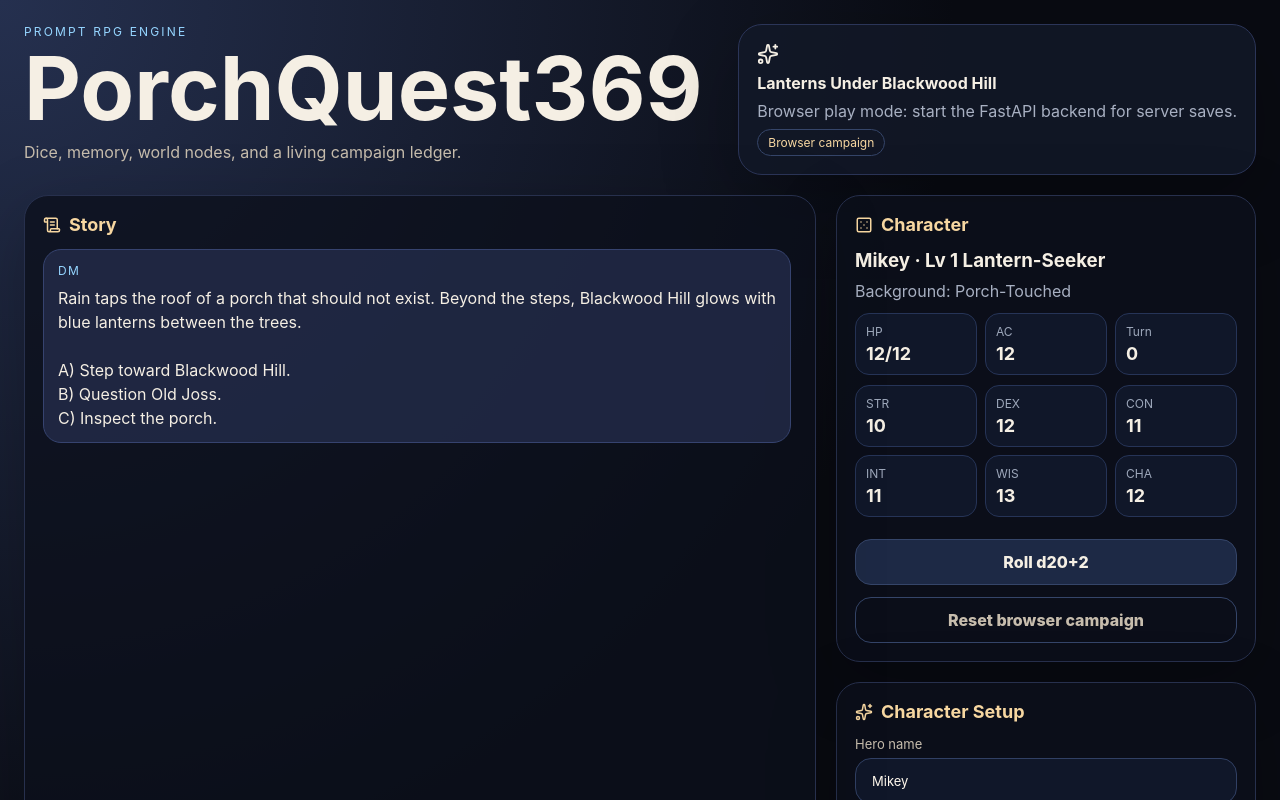
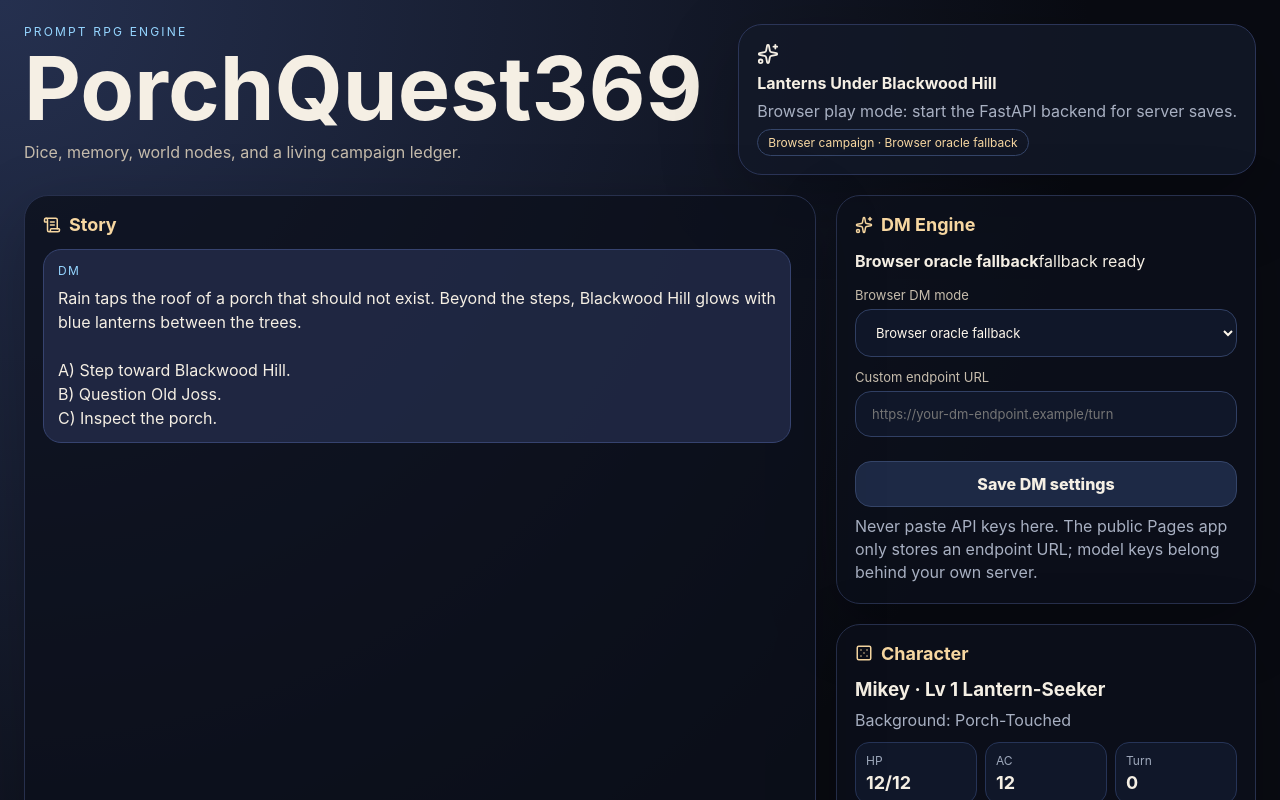
Before and after one commit to MichaelWave369/PorchQuest369, a React (Vite) app in the folder apps/web/: page / in a window 1280 px wide. Shown: the top 800 px of the page. Built offline with nearby package versions, Linux system fonts and the light colour scheme; no server answers.

Commit message:
Add browser DM adapter panel

```diff
--- a/apps/web/src/App.jsx
+++ b/apps/web/src/App.jsx
@@ -4,6 +4,7 @@ const API_BASE = import.meta.env.VITE_API_BASE || 'http://127.0.0.1:8787';
 const STATIC_PLAY = import.meta.env.VITE_STATIC_PLAY === '1';
 const STORAGE_KEY = 'porchquest369.browserCampaign.v2';
 const LEGACY_STORAGE_KEY = 'porchquest369.browserCampaign.v1';
+const DM_SETTINGS_KEY = 'porchquest369.dmSettings.v1';
 
 const CLASS_PRESETS = {
   'Lantern-Seeker': {
@@ -40,17 +41,6 @@ const CLASS_PRESETS = {
   }
 };
 
-function StatPill({ label, value }) {
-  return <div className="stat-pill"><span>{label}</span><strong>{value}</strong></div>;
-}
-
-function Panel({ title, icon: Icon, children }) {
-  return <section className="panel">
-    <h2>{Icon ? <Icon size={18} /> : null}{title}</h2>
-    {children}
-  </section>;
-}
-
 const fallbackCampaign = {
   id: 'browser-demo',
   campaign_name: 'Lanterns Under Blackwood Hill',
@@ -75,25 +65,40 @@ const fallbackCampaign = {
     },
     edges: []
   },
+  flags: {},
   pending_patches: [],
   log: [{ role: 'dm', content: "Rain taps the roof of a porch that should not exist. Beyond the steps, Blackwood Hill glows with blue lanterns between the trees.\n\nA) Step toward Blackwood Hill.\nB) Question Old Joss.\nC) Inspect the porch.", ts: '' }]
 };
+
+function StatPill({ label, value }) {
+  return <div className="stat-pill"><span>{label}</span><strong>{value}</strong></div>;
+}
+
+function Panel({ title, icon: Icon, children }) {
+  return <section className="panel">
+    <h2>{Icon ? <Icon size={18} /> : null}{title}</h2>
+    {children}
+  </section>;
+}
 
 function cloneCampaign(seed = fallbackCampaign) {
   return JSON.parse(JSON.stringify(seed));
 }
 
 function normalizeCampaign(raw) {
-  const campaign = { ...cloneCampaign(), ...(raw || {}) };
-  campaign.player = { ...cloneCampaign().player, ...(raw?.player || {}) };
-  campaign.player.stats = { ...cloneCampaign().player.stats, ...(raw?.player?.stats || {}) };
-  campaign.player.skills = { ...cloneCampaign().player.skills, ...(raw?.player?.skills || {}) };
+  const base = cloneCampaign();
+  const campaign = { ...base, ...(raw || {}) };
+  campaign.player = { ...base.player, ...(raw?.player || {}) };
+  campaign.player.stats = { ...base.player.stats, ...(raw?.player?.stats || {}) };
+  campaign.player.skills = { ...base.player.skills, ...(raw?.player?.skills || {}) };
   campaign.player.inventory = raw?.player?.inventory || campaign.player.inventory || [];
   campaign.quests = raw?.quests || campaign.quests || [];
   campaign.world = raw?.world || campaign.world || { nodes: {}, edges: [] };
   campaign.world.nodes = campaign.world.nodes || {};
   campaign.world.edges = campaign.world.edges || [];
+  campaign.flags = raw?.flags || campaign.flags || {};
   campaign.pending_patches = raw?.pending_patches || [];
+  campaign.pending_world_patches = raw?.pending_world_patches || [];
   campaign.log = raw?.log || campaign.log || [];
   return campaign;
 }
@@ -113,6 +118,24 @@ function saveBrowserCampaign(campaign) {
     localStorage.setItem(STORAGE_KEY, JSON.stringify(normalizeCampaign(campaign)));
   } catch (err) {
     console.warn('Could not save browser campaign', err);
+  }
+}
+
+function loadDmSettings() {
+  try {
+    const raw = localStorage.getItem(DM_SETTINGS_KEY);
+    if (raw) return { mode: 'browser', endpoint: '', ...JSON.parse(raw) };
+  } catch (err) {
+    console.warn('Could not load DM settings', err);
+  }
+  return { mode: 'browser', endpoint: '' };
+}
+
+function saveDmSettings(settings) {
+  try {
+    localStorage.setItem(DM_SETTINGS_KEY, JSON.stringify(settings));
+  } catch (err) {
+    console.warn('Could not save DM settings', err);
   }
 }
 
@@ -222,6 +245,35 @@ function applyPatch(world = {}, patch) {
   };
 }
 
+function applyCampaignUpdate(campaign, update = {}) {
+  const next = normalizeCampaign(campaign);
+  if (typeof update.location === 'string' && update.location.trim()) next.location = update.location.trim();
+  if (typeof update.hp_delta === 'number') {
+    next.player.hp = Math.max(0, Math.min((next.player.hp || 0) + update.hp_delta, next.player.hp_max || next.player.hp || 0));
+  }
+  if (Array.isArray(update.add_items)) {
+    const inv = new Set(next.player.inventory || []);
+    update.add_items.forEach((item) => item && inv.add(String(item)));
+    next.player.inventory = [...inv];
+  }
+  if (Array.isArray(update.remove_items)) {
+    const remove = new Set(update.remove_items.map(String));
+    next.player.inventory = (next.player.inventory || []).filter((item) => !remove.has(String(item)));
+  }
+  if (Array.isArray(update.quest_updates)) {
+    const quests = [...(next.quests || [])];
+    update.quest_updates.forEach((incoming) => {
+      if (!incoming?.id) return;
+      const idx = quests.findIndex((q) => q.id === incoming.id);
+      if (idx >= 0) quests[idx] = { ...quests[idx], ...incoming };
+      else quests.push({ type: 'side', status: 'open', ...incoming });
+    });
+    next.quests = quests;
+  }
+  if (update.flags && typeof update.flags === 'object') next.flags = { ...(next.flags || {}), ...update.flags };
+  return next;
+}
+
 function resolveBrowserTurn(campaign, action) {
   const profile = actionProfile(action, campaign);
   const roll = rollCheck({ expr: `1d20+${profile.mod}`, mod: profile.mod, dc: profile.dc, label: profile.label });
@@ -242,6 +294,35 @@ function resolveBrowserTurn(campaign, action) {
   return { campaign: next, roll };
 }
 
+function normalizeCustomPatches(raw) {
+  const patches = Array.isArray(raw) ? raw : [];
+  return patches.filter((patch) => patch?.type === 'upsert_node' && patch?.node?.id);
+}
+
+function mergeCustomTurnResult(campaign, action, payload) {
+  if (payload?.campaign) {
+    return { campaign: normalizeCampaign(payload.campaign), roll: payload.roll || null };
+  }
+  const profile = actionProfile(action, campaign);
+  const roll = payload?.roll || rollCheck({ expr: `1d20+${profile.mod}`, mod: profile.mod, dc: profile.dc, label: profile.label });
+  const narrative = payload?.narrative || payload?.message || localNarration(action, roll);
+  const pending = normalizeCustomPatches(payload?.pending_patches);
+  const patchNote = pending.length ? `\n\nCanon proposals: ${pending.length} custom DM world update${pending.length === 1 ? '' : 's'} waiting for approval.` : '';
+  const base = applyCampaignUpdate(campaign, payload?.update || {});
+  const next = normalizeCampaign({
+    ...base,
+    turn: (base.turn || 0) + 1,
+    pending_patches: [...(base.pending_patches || []), ...pending],
+    log: [
+      ...(base.log || []),
+      { role: 'player', content: action, ts: new Date().toISOString() },
+      { role: 'dm', content: `${narrative}${patchNote}`, ts: new Date().toISOString() }
+    ]
+  });
+  saveBrowserCampaign(next);
+  return { campaign: next, roll };
+}
+
 export default function App({ icons }) {
   const { Dice5, ScrollText, Backpack, Map, Sparkles } = icons;
   const [campaign, setCampaign] = useState(null);
@@ -249,6 +330,8 @@ export default function App({ icons }) {
   const [status, setStatus] = useState('Loading...');
   const [lastRoll, setLastRoll] = useState(null);
   const [apiOnline, setApiOnline] = useState(false);
+  const [dmBackend, setDmBackend] = useState(null);
+  const [dmSettings, setDmSettings] = useState(loadDmSettings());
   const [characterDraft, setCharacterDraft] = useState({ name: 'Mikey', class_name: 'Lantern-Seeker', background: 'Porch-Touched' });
 
   async function api(path, options = {}) {
@@ -267,6 +350,20 @@ export default function App({ icons }) {
     setStatus(message);
   }
 
+  async function refreshDmStatus() {
+    if (STATIC_PLAY || !apiOnline) {
+      setDmBackend({ mode: dmSettings.mode === 'custom' ? 'custom_endpoint' : 'browser_oracle', configured: dmSettings.mode === 'custom' && !!dmSettings.endpoint, model: 'browser-local' });
+      return;
+    }
+    try {
+      const result = await api('/api/dm/status');
+      setDmBackend(result.dm);
+    } catch (err) {
+      console.warn('Could not load DM status', err);
+      setDmBackend({ mode: 'unknown', configured: false, model: 'local fallback' });
+    }
+  }
+
   async function ensureCampaign() {
     if (STATIC_PLAY) {
       setApiOnline(false);
@@ -280,6 +377,8 @@ export default function App({ icons }) {
     try {
       await api('/api/health');
       setApiOnline(true);
+      const statusResult = await api('/api/dm/status');
+      setDmBackend(statusResult.dm);
       const list = await api('/api/campaigns');
       if (list.campaigns?.length) {
         const loaded = await api(`/api/campaigns/${list.campaigns[0].id}`);
@@ -303,11 +402,34 @@ export default function App({ icons }) {
   }
 
   useEffect(() => { ensureCampaign(); }, []);
+  useEffect(() => { refreshDmStatus(); }, [apiOnline, dmSettings.mode, dmSettings.endpoint]);
 
   async function submitAction(e) {
     e.preventDefault();
     const clean = action.trim();
     if (!clean || !campaign) return;
+
+    if ((STATIC_PLAY || !apiOnline) && dmSettings.mode === 'custom' && dmSettings.endpoint.trim()) {
+      setStatus('Calling custom DM endpoint...');
+      try {
+        const res = await fetch(dmSettings.endpoint.trim(), {
+          method: 'POST',
+          headers: { 'Content-Type': 'application/json' },
+          body: JSON.stringify({ contract: 'porchquest369-browser-dm-v0.3', campaign: normalizeCampaign(campaign), action: clean })
+        });
+        if (!res.ok) throw new Error(await res.text());
+        const payload = await res.json();
+        const result = mergeCustomTurnResult(campaign, clean, payload);
+        setCampaign(result.campaign);
+        setLastRoll(result.roll);
+        setAction('');
+        setStatus('Custom DM turn resolved.');
+        return;
+      } catch (err) {
+        console.warn(err);
+        setStatus('Custom DM failed; using browser oracle fallback.');
+      }
+    }
 
     if (STATIC_PLAY || !apiOnline) {
       const result = resolveBrowserTurn(campaign, clean);
@@ -319,11 +441,12 @@ export default function App({ icons }) {
     }
 
     setStatus('Resolving turn...');
-    const result = await api(`/api/campaigns/${campaign.id}/turn`, { method: 'POST', body: JSON.stringify({ action: clean }) });
+    const result = await api(`/api/campaigns/${campaign.id}/turn`, { method: 'POST', body: JSON.stringify({ action: clean, allow_ai: true }) });
     setCampaign(normalizeCampaign(result.campaign));
+    setDmBackend(result.dm_backend || dmBackend);
     setLastRoll(result.roll);
     setAction('');
-    setStatus('Your move.');
+    setStatus(result.dm_backend?.mode === 'ai' ? 'AI DM resolved the turn.' : 'Local DM resolved the turn.');
   }
 
   async function rollD20() {
@@ -377,6 +500,14 @@ export default function App({ icons }) {
       ]
     });
     commitCampaign(next, 'Character ledger updated.');
+  }
+
+  function saveDmPanel(e) {
+    e.preventDefault();
+    const next = { mode: dmSettings.mode, endpoint: dmSettings.endpoint.trim() };
+    setDmSettings(next);
+    saveDmSettings(next);
+    setStatus('DM settings saved. No API keys are stored here.');
   }
 
   function approvePatch(patchId) {
@@ -451,6 +582,13 @@ export default function App({ icons }) {
   const log = campaign?.log || [];
   const pendingPatches = campaign?.pending_patches || [];
   const worldNodes = useMemo(() => Object.values(campaign?.world?.nodes || {}), [campaign]);
+  const dmLabel = dmBackend?.mode === 'ai'
+    ? `AI DM · ${dmBackend.model}`
+    : dmSettings.mode === 'custom'
+      ? 'Custom browser endpoint'
+      : apiOnline
+        ? 'Server local fallback'
+        : 'Browser oracle fallback';
 
   return <div className="app-shell">
     <header className="hero">
@@ -463,7 +601,7 @@ export default function App({ icons }) {
         <Sparkles size={22} />
         <strong>{campaign?.campaign_name || 'Loading campaign...'}</strong>
         <span>{status}</span>
-        <em>{apiOnline ? 'Server campaign' : 'Browser campaign'}</em>
+        <em>{apiOnline ? dmLabel : `Browser campaign · ${dmLabel}`}</em>
       </div>
     </header>
 
@@ -483,6 +621,19 @@ export default function App({ icons }) {
       </section>
 
       <aside className="sidebar">
+        <Panel title="DM Engine" icon={Sparkles}>
+          <p className="engine-status"><strong>{dmLabel}</strong><span>{dmBackend?.configured ? 'configured' : 'fallback ready'}</span></p>
+          <form className="stack" onSubmit={saveDmPanel}>
+            <label>Browser DM mode<select value={dmSettings.mode} onChange={(e) => setDmSettings({ ...dmSettings, mode: e.target.value })}>
+              <option value="browser">Browser oracle fallback</option>
+              <option value="custom">Custom DM endpoint</option>
+            </select></label>
+            <label>Custom endpoint URL<input value={dmSettings.endpoint} onChange={(e) => setDmSettings({ ...dmSettings, endpoint: e.target.value })} placeholder="https://your-dm-endpoint.example/turn" /></label>
+            <button type="submit" className="ghost">Save DM settings</button>
+          </form>
+          <p className="muted">Never paste API keys here. The public Pages app only stores an endpoint URL; model keys belong behind your own server.</p>
+        </Panel>
+
         <Panel title="Character" icon={Dice5}>
           <h3>{player.name} · Lv {player.level} {player.class_name}</h3>
           <p className="muted">Background: {player.background || 'Porch-Touched'}</p>
```
